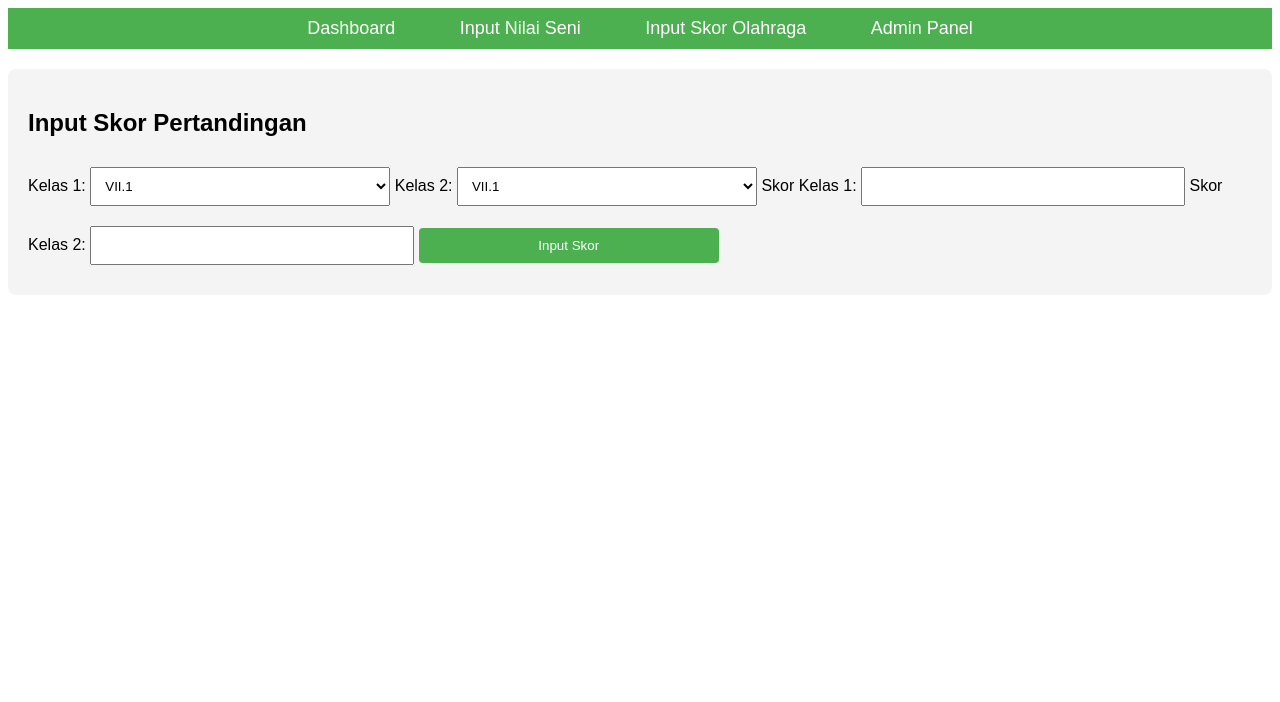
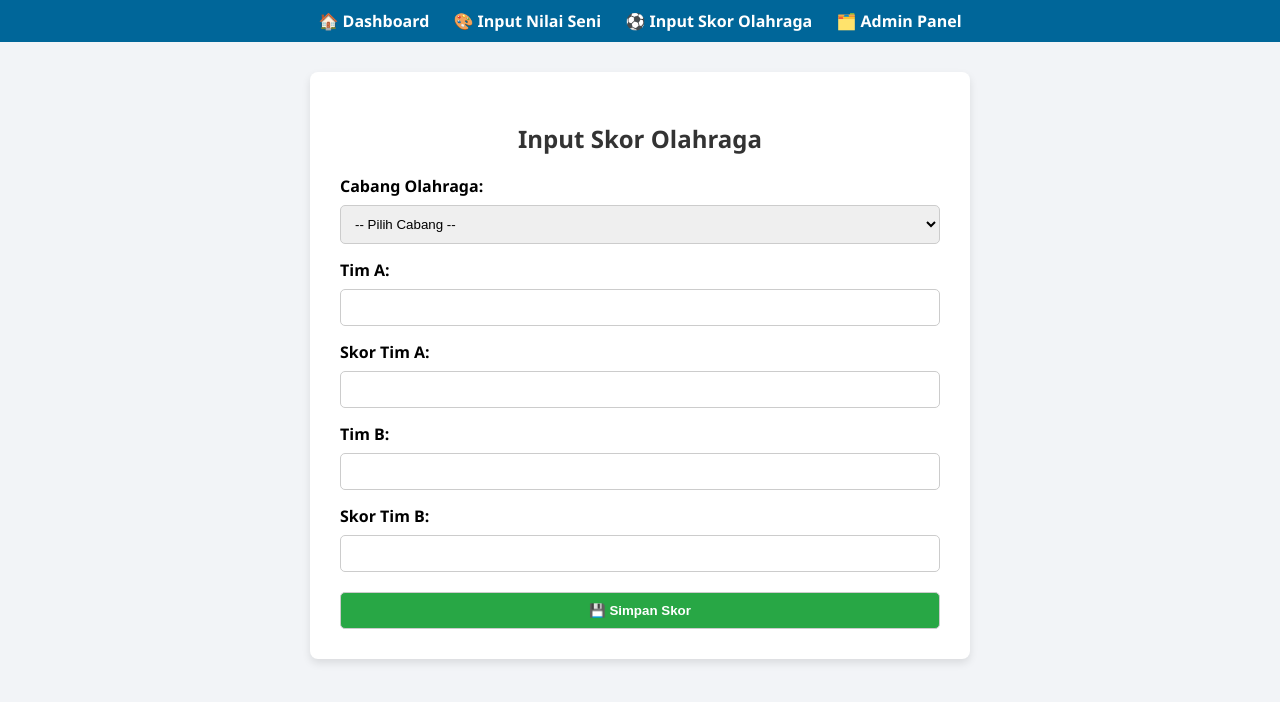
Before and after one commit to Dompesquad/porseni-mts-muhmal, a plain HTML site: page input-skor.html in a window 1280 px wide. Drawn offline with Linux system fonts and the light colour scheme.

Commit message:
Update input-skor.html
git add input-skor.html
git commit -m "Tambah tampilan modern untuk input skor olahraga"
git push origin main

```diff
--- a/input-skor.html
+++ b/input-skor.html
@@ -2,137 +2,148 @@
 <html lang="id">
 <head>
   <meta charset="UTF-8">
-  <title>Input Skor PORSENI</title>
+  <title>Input Skor Olahraga</title>
   <style>
     body {
-      font-family: Arial, sans-serif;
+      font-family: 'Segoe UI', Tahoma, Geneva, Verdana, sans-serif;
+      background: #f2f4f7;
+      margin: 0;
+      padding: 0;
     }
     nav {
-      background-color: #4CAF50;
+      background: #006699;
       padding: 10px;
       text-align: center;
     }
     nav a {
       color: white;
-      padding: 14px 20px;
       text-decoration: none;
       margin: 0 10px;
-      font-size: 18px;
+      font-weight: bold;
     }
     nav a:hover {
-      background-color: #45a049;
+      text-decoration: underline;
     }
-    .form-container {
+    .container {
+      max-width: 600px;
+      margin: 30px auto;
+      background: #ffffff;
+      padding: 30px;
+      border-radius: 8px;
+      box-shadow: 0 4px 8px rgba(0,0,0,0.1);
+    }
+    h2 {
+      text-align: center;
+      color: #333;
+    }
+    label {
+      font-weight: bold;
+      display: block;
+      margin: 15px 0 5px;
+    }
+    input, select, button {
+      width: 100%;
+      padding: 10px;
+      margin-top: 3px;
+      border: 1px solid #ccc;
+      border-radius: 5px;
+      box-sizing: border-box;
+    }
+    button {
+      background-color: #28a745;
+      color: white;
+      font-weight: bold;
+      cursor: pointer;
       margin-top: 20px;
-      padding: 20px;
-      background-color: #f4f4f4;
-      border-radius: 8px;
     }
-    .form-container input,
-    .form-container select,
-    .form-container button {
-      padding: 10px;
-      margin: 10px 0;
-      width: 100%;
-      max-width: 300px;
+    button:hover {
+      background-color: #218838;
     }
-    .form-container button {
-      background-color: #4CAF50;
-      color: white;
-      border: none;
-      border-radius: 4px;
-      cursor: pointer;
-    }
-    .form-container button:hover {
-      background-color: #45a049;
+    .hidden {
+      display: none;
     }
   </style>
 </head>
 <body>
-  <!-- Menu Navigasi -->
-<nav>
-  <a href="index.html">Dashboard</a>
-  <a href="input-nilai.html">Input Nilai Seni</a>
-  <a href="input-skor.html">Input Skor Olahraga</a>
-  <a href="admin-panel.html">Admin Panel</a>
-</nav>
+  <nav>
+    <a href="index.html">🏠 Dashboard</a>
+    <a href="input-nilai.html">🎨 Input Nilai Seni</a>
+    <a href="input-skor.html">⚽ Input Skor Olahraga</a>
+    <a href="admin-panel.html">🗂️ Admin Panel</a>
+  </nav>
 
-
-  <div class="form-container">
-    <h2>Input Skor Pertandingan</h2>
-    <form id="inputSkorForm">
-      <label for="kelas1">Kelas 1:</label>
-      <select id="kelas1" required>
-        <option value="VII.1">VII.1</option>
-        <option value="VII.2">VII.2</option>
-        <option value="VII.3">VII.3</option>
-        <option value="VIII.1">VIII.1</option>
-        <option value="VIII.2">VIII.2</option>
-        <option value="VIII.3">VIII.3</option>
-        <option value="IX.1">IX.1</option>
-        <option value="IX.2">IX.2</option>
-        <option value="IX.3">IX.3</option>
+  <div class="container">
+    <h2>Input Skor Olahraga</h2>
+    <form id="formSkor">
+      <label>Cabang Olahraga:</label>
+      <select id="olahraga" required>
+        <option value="">-- Pilih Cabang --</option>
+        <option value="Futsal Putra">Futsal Putra</option>
+        <option value="Bulutangkis">Bulutangkis</option>
+        <option value="Sepak Takraw Putra">Sepak Takraw Putra</option>
+        <option value="Voli Putra">Voli Putra</option>
+        <option value="Voli Putri">Voli Putri</option>
       </select>
 
-      <label for="kelas2">Kelas 2:</label>
-      <select id="kelas2" required>
-        <option value="VII.1">VII.1</option>
-        <option value="VII.2">VII.2</option>
-        <option value="VII.3">VII.3</option>
-        <option value="VIII.1">VIII.1</option>
-        <option value="VIII.2">VIII.2</option>
-        <option value="VIII.3">VIII.3</option>
-        <option value="IX.1">IX.1</option>
-        <option value="IX.2">IX.2</option>
-        <option value="IX.3">IX.3</option>
-      </select>
+      <div id="bulutangkis-submenu" class="hidden">
+        <label>Kategori Bulutangkis:</label>
+        <select id="kategoriBulutangkis">
+          <option value="Putra Solo">Putra - Solo</option>
+          <option value="Putra Ganda">Putra - Ganda</option>
+          <option value="Putri Solo">Putri - Solo</option>
+          <option value="Putri Ganda">Putri - Ganda</option>
+        </select>
+      </div>
 
-      <label for="skor1">Skor Kelas 1:</label>
-      <input type="number" id="skor1" required>
+      <label>Tim A:</label>
+      <input type="text" id="timA" required>
 
-      <label for="skor2">Skor Kelas 2:</label>
-      <input type="number" id="skor2" required>
+      <label>Skor Tim A:</label>
+      <input type="number" id="skorA" required>
 
-      <button type="submit">Input Skor</button>
+      <label>Tim B:</label>
+      <input type="text" id="timB" required>
+
+      <label>Skor Tim B:</label>
+      <input type="number" id="skorB" required>
+
+      <button type="submit">💾 Simpan Skor</button>
     </form>
   </div>
 
   <script>
-    // Fungsi untuk menghitung poin berdasarkan hasil pertandingan
-    document.getElementById("inputSkorForm").addEventListener("submit", function(e) {
+    const olahragaSelect = document.getElementById("olahraga");
+    const bulutangkisMenu = document.getElementById("bulutangkis-submenu");
+
+    olahragaSelect.addEventListener("change", function () {
+      if (this.value === "Bulutangkis") {
+        bulutangkisMenu.classList.remove("hidden");
+      } else {
+        bulutangkisMenu.classList.add("hidden");
+      }
+    });
+
+    document.getElementById("formSkor").addEventListener("submit", function(e) {
       e.preventDefault();
 
-      const kelas1 = document.getElementById("kelas1").value;
-      const kelas2 = document.getElementById("kelas2").value;
-      const skor1 = parseInt(document.getElementById("skor1").value);
-      const skor2 = parseInt(document.getElementById("skor2").value);
+      const olahraga = olahragaSelect.value;
+      const kategori = olahraga === "Bulutangkis" ?
+          document.getElementById("kategoriBulutangkis").value : olahraga;
 
-      let poinKelas1 = 0;
-      let poinKelas2 = 0;
+      const timA = document.getElementById("timA").value;
+      const skorA = parseInt(document.getElementById("skorA").value);
+      const timB = document.getElementById("timB").value;
+      const skorB = parseInt(document.getElementById("skorB").value);
 
-      // Tentukan pemenang dan pemberian poin
-      if (skor1 > skor2) {
-        poinKelas1 = 3;
-        poinKelas2 = 0;
-      } else if (skor2 > skor1) {
-        poinKelas1 = 0;
-        poinKelas2 = 3;
-      } else {
-        poinKelas1 = 1;
-        poinKelas2 = 1;
-      }
+      let hasil = "";
+      if (skorA > skorB) hasil = `${timA} menang dan dapat 3 poin`;
+      else if (skorA < skorB) hasil = `${timB} menang dan dapat 3 poin`;
+      else hasil = `Seri, kedua tim dapat 1 poin`;
 
-      // Simpan hasil skor ke localStorage
-      let poinKelas = JSON.parse(localStorage.getItem("poinKelas")) || {};
-      poinKelas[kelas1] = (poinKelas[kelas1] || 0) + poinKelas1;
-      poinKelas[kelas2] = (poinKelas[kelas2] || 0) + poinKelas2;
+      alert(`✅ Skor Tersimpan!\nCabang: ${kategori}\n${timA} ${skorA} - ${skorB} ${timB}\n➡️ ${hasil}`);
 
-      localStorage.setItem("poinKelas", JSON.stringify(poinKelas));
-
-      alert(`Skor berhasil dimasukkan! ${kelas1}: ${skor1} - ${kelas2}: ${skor2}`);
-
-      // Kosongkan form setelah submit
-      document.getElementById("inputSkorForm").reset();
+      this.reset();
+      bulutangkisMenu.classList.add("hidden");
     });
   </script>
 </body>
```
